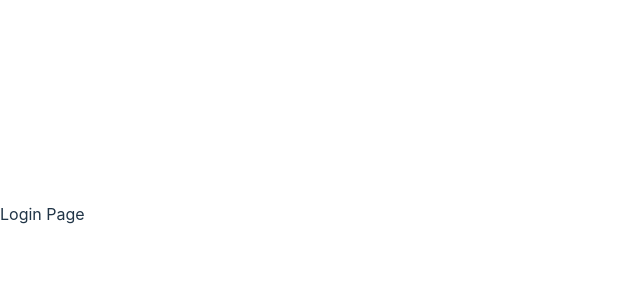
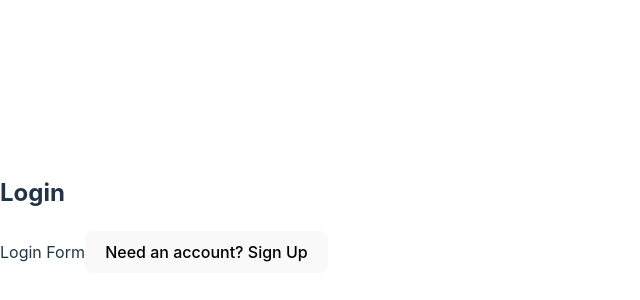
Before and after one commit to tigermarg/MERN_Capstone_Pokemon, a React (Vite) app in the folder frontend_pokemon/: page /login in a window 1280 px wide. Shown: the part 186-486 px from the top of the page, without its empty margins (0-640 px from the left). Built offline with nearby package versions, Linux system fonts and the light colour scheme.

Commit message:
Login Page and Form Components added

```diff
--- a/frontend_pokemon/src/App.jsx
+++ b/frontend_pokemon/src/App.jsx
@@ -17,7 +17,7 @@ function App() {
         <Route path='/' element={
         <>
           <h2>Your Pokémon awaits!</h2>
-          <h3>Match your mood with a Pokémon today—Click the Pokéball to see who you catch!</h3>
+          <h3>Match your mood with a Pokémon—Click the Pokéball to see who you catch today!</h3>
           <img onClick={handleClick} src={pokeball} alt="Pokeball" style={{ width: '40vw', height: 'auto' }} />
         </>
         } />
--- /dev/null
+++ b/frontend_pokemon/src/components/login/LoginForm.jsx
@@ -0,0 +1,8 @@
+function LoginForm(){
+  return(
+    <>Login Form</>
+  )
+}
+
+
+export default LoginForm;
--- /dev/null
+++ b/frontend_pokemon/src/components/login/SignUpForm.jsx
@@ -0,0 +1,8 @@
+function SignUpForm(){
+  return (
+    <>Sign Up Form</>
+  )
+}
+
+
+export default SignUpForm;
--- a/frontend_pokemon/src/pages/Login.jsx
+++ b/frontend_pokemon/src/pages/Login.jsx
@@ -1,5 +1,23 @@
+import { useState } from 'react';
+import LoginForm from '../components/login/LoginForm';
+import SignUpForm from '../components/login/signUpForm';
+
 export default function Login(){
-    return(
-        <>Login Page</>
-    )
+  const [isLogin, setIsLogin] = useState(true); //State to toggle between LoginForm & SignUpForm
+
+  function toggleForm(){
+    setIsLogin(!isLogin);
+  };
+
+  return (
+    <div>
+      <h2>{isLogin ? 'Login' : 'Sign Up'}</h2>
+    {/* Conditional Rendering  */}
+      {isLogin ? <LoginForm /> : <SignUpForm />}
+
+      <button onClick={toggleForm}>
+        {isLogin ? 'Need an account? Sign Up' : 'Already have an account? Log In'}
+      </button>
+    </div>
+  );
 }
```
